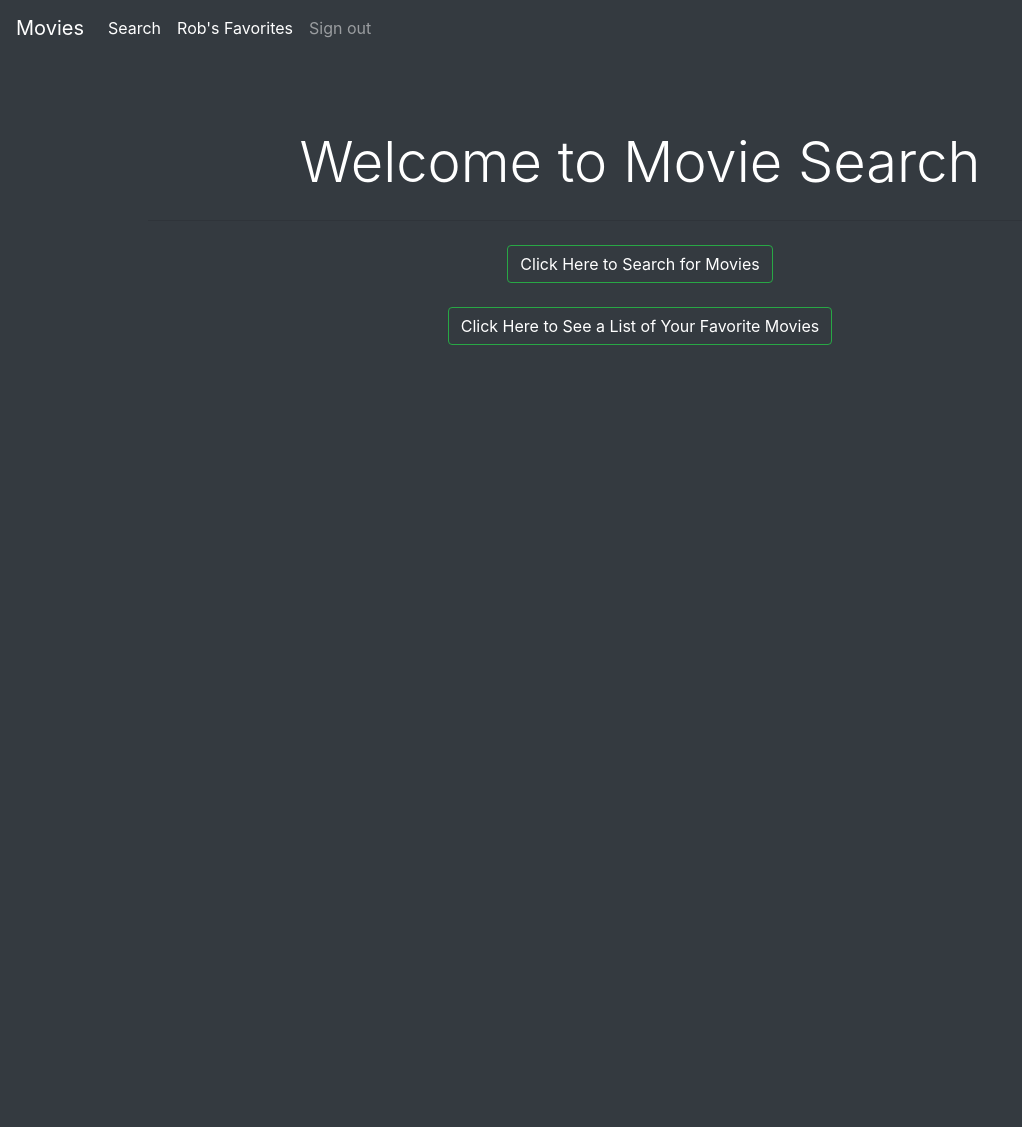
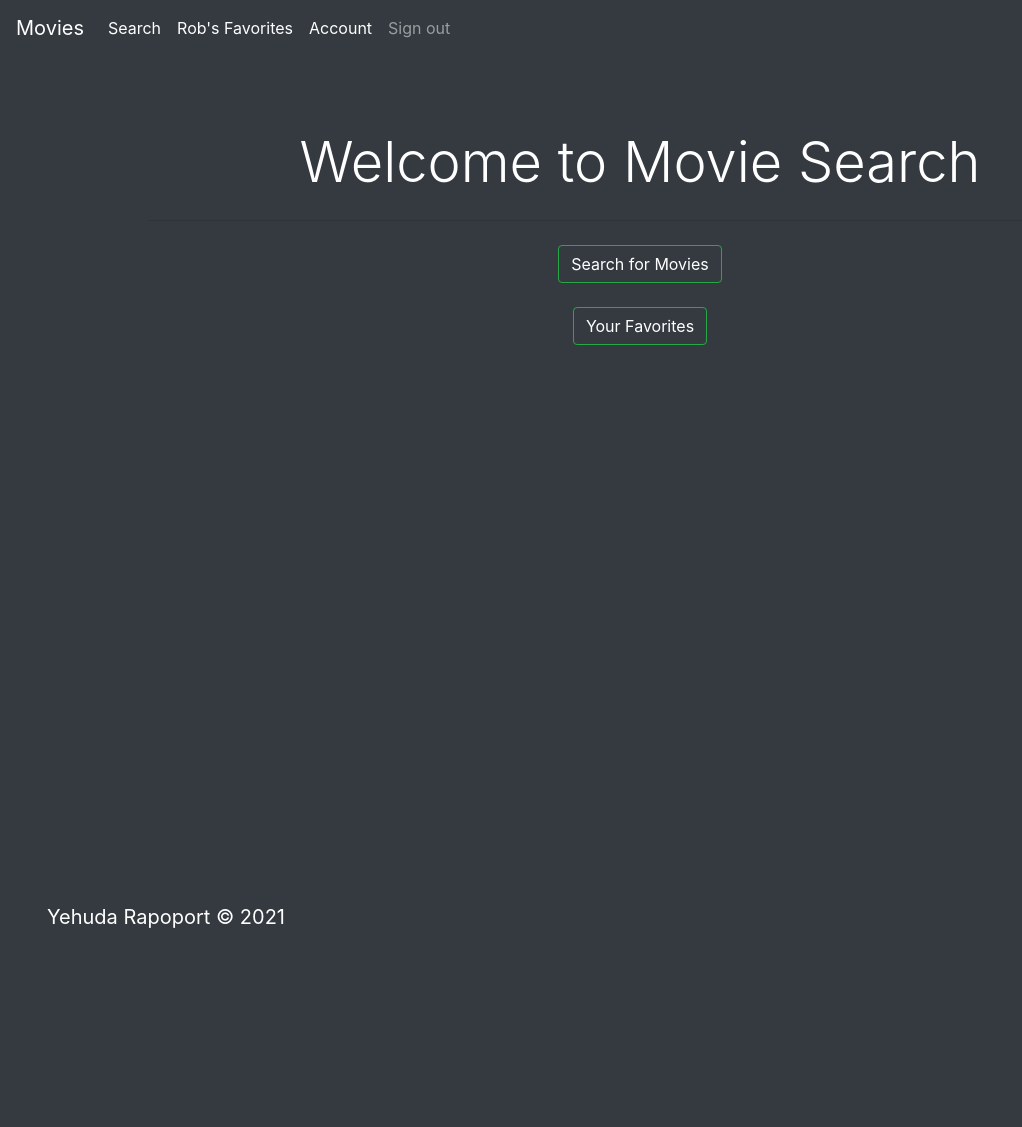
Before and after one commit to Yehuda1977/flaskmoviedb, a Flask app: page / in a window 1280 px wide. Shown: the top 1127 px of the page, without its empty margins (0-1022 px from the left). After the commit the page ends 928 px from the top, so only its background shows below. Run offline with Flask 2, Linux system fonts and the light colour scheme; a user stored in the database is signed in; some libraries are stand-ins or nearby versions.

Commit message:
Account feature added

```diff
--- a/webapp/templates/account.html
+++ b/webapp/templates/account.html
@@ -1,8 +1,8 @@
 {% extends "base.html" %}
 {% block content %}
 
-<main role="main" class="container"style="border: none; box-shadow: 0 4px 8px 0 rgba(0, 0, 0, 0.2), 0 6px 20px 0 rgba(0, 0, 0, 0.19);">
-<div class="row" style="height: 500px;">
+<main role="main" class="container" style="border: none; margin-bottom: 1000px; box-shadow: 0 4px 8px 0 rgba(0, 0, 0, 0.2), 0 6px 20px 0 rgba(0, 0, 0, 0.19);">
+<div class="row" style="height: auto;">
     <div class="col-md-4" >
         <div class="content-section" >
             <div class="media">
--- a/webapp/templates/base.html
+++ b/webapp/templates/base.html
@@ -2,6 +2,7 @@
 <html lang="en">
 <head>
     <meta charset="UTF-8">
+    <meta name="viewport" content="width=device-width, initial-scale=1.0">
     <title>Title</title>
 
     {% block custom_style %}{% endblock %}
@@ -27,6 +28,9 @@
             <li class="nav-item active">
                 <a  class="nav-link"href="{{url_for('profile_page', user_id=current_user.id)}}">{{ current_user.name }}'s Favorites<span class="sr-only">(current)</span></a>
             </li>
+            <li class="nav-item active">
+                <a  class="nav-link"href="{{url_for('account')}}">Account<span class="sr-only">(current)</span></a>
+            </li>
             <li class="nav-item  ">
                 <a  class="nav-link"href="{{url_for('signout')}}">Sign out<span class="sr-only">(current)</span></a>
             </li>
@@ -46,7 +50,7 @@
 </div>
 </nav>
 
-<div class="container-fluid bg-dark text-white" style="height: 3000px; padding-top: 25px">
+<div class="container-fluid bg-dark text-white" style="height: 100%; padding-top: 25px">
 
     <div>
         {% for category, msg in get_flashed_messages(with_categories=True) %}
@@ -62,11 +66,12 @@
 
 
 
-</div> <!-- End of container -->
+<!-- End of container -->
 <nav class="navbar bg-dark sticky-bottom">
-    <!-- <div class="container-fluid"> -->
+
     <p class="navbar text-white"><a class="navbar-brand text-white" href="https://www.linkedin.com/in/yehuda-rapoport/">Yehuda Rapoport © 2021</a></p>
 </nav>
+</div>
 <script src="https://code.jquery.com/jquery-3.2.1.slim.min.js" integrity="sha384-KJ3o2DKtIkvYIK3UENzmM7KCkRr/rE9/Qpg6aAZGJwFDMVNA/GpGFF93hXpG5KkN" crossorigin="anonymous"></script>
 <script src="https://cdnjs.cloudflare.com/ajax/libs/popper.js/1.12.9/umd/popper.min.js" integrity="sha384-ApNbgh9B+Y1QKtv3Rn7W3mgPxhU9K/ScQsAP7hUibX39j7fakFPskvXusvfa0b4Q" crossorigin="anonymous"></script>
 <script src="https://maxcdn.bootstrapcdn.com/bootstrap/4.0.0/js/bootstrap.min.js" integrity="sha384-JZR6Spejh4U02d8jOt6vLEHfe/JQGiRRSQQxSfFWpi1MquVdAyjUar5+76PVCmYl" crossorigin="anonymous"></script>
--- a/webapp/templates/home.html
+++ b/webapp/templates/home.html
@@ -8,13 +8,13 @@
 
         <h3 class="display-4 d-none d-lg-block">Welcome to Movie Search</h3>
         <hr class="my-4" />
-        <div class="container" style="width: 65vw">
+        <div class="container">
             <div class="container my-4">
-                <button class="btn btn-outline-success"><a style="text-decoration: none; color: white" href="{{url_for('movie_search')}}">Click Here to Search for Movies</a></button>
+                <button class="btn btn-outline-success"><a style="text-decoration: none; color: white" href="{{url_for('movie_search')}}">Search for Movies</a></button>
               </div>
         {% if current_user.is_authenticated %}
           <div class="container my-4">
-            <button class="btn btn-outline-success"><a style="text-decoration: none; color: white" href="{{url_for('profile_page', user_id=current_user.id)}}">Click Here to See a List of Your Favorite Movies</a></button>
+            <button class="btn btn-outline-success"><a style="text-decoration: none; color: white" href="{{url_for('profile_page', user_id=current_user.id)}}">Your Favorites</a></button>
           </div>
         {% endif %}
         </div>
--- a/webapp/templates/movies.html
+++ b/webapp/templates/movies.html
@@ -31,9 +31,9 @@
 
         {% else %}
 
-      <div class="row row-cols-1 row-cols-md-2 g-4">
+      <div class="row row-cols-1 row-cols-md-2  g-4">
           {% for movie in movies.results %}
-            <div class="col-sm-6 col-md-4 col-lg-3 colMargin" style="padding-bottom: 10px">
+            <div  class="col-sm-6 col-md-4 col-lg-3 colMargin" style="padding-bottom: 10px">
               <div id="card-class" class="card h-100" style="border: none; margin-bottom: 28px; box-shadow: 0 4px 8px 0 rgba(0, 0, 0, 0.2), 0 6px 20px 0 rgba(0, 0, 0, 0.19);" id="poster">
                 {% if movie.poster_path != None %}
                 <img class="card-img-top" src="http://image.tmdb.org/t/p/original{{movie.poster_path}}" width="200px">
--- a/webapp/templates/movies_in_db.html
+++ b/webapp/templates/movies_in_db.html
@@ -18,7 +18,7 @@
         <li class="list-group-item" ><h2> The movie you typed doesn't exist in our database. Sorry! </h2></li>
 
         {% else %}
-      <div class="row row-cols-1 row-cols-md-2 g-4">
+      <div class="row row-cols-1 row-cols-md-2 g-4" style="margin-bottom: 1000px;">
           {% for movie in movies %}
             <div class="col-sm-6 col-md-4 col-lg-3 colMargin" style="padding-bottom: 10px">
               <div id="card-class" class="card h-100" style="border: none; margin-bottom: 28px; box-shadow: 0 4px 8px 0 rgba(0, 0, 0, 0.2), 0 6px 20px 0 rgba(0, 0, 0, 0.19);" id="poster">
```
Also changed, not shown: webapp/templates/movie_search.html (+5 -4 lines), webapp/app.db.
